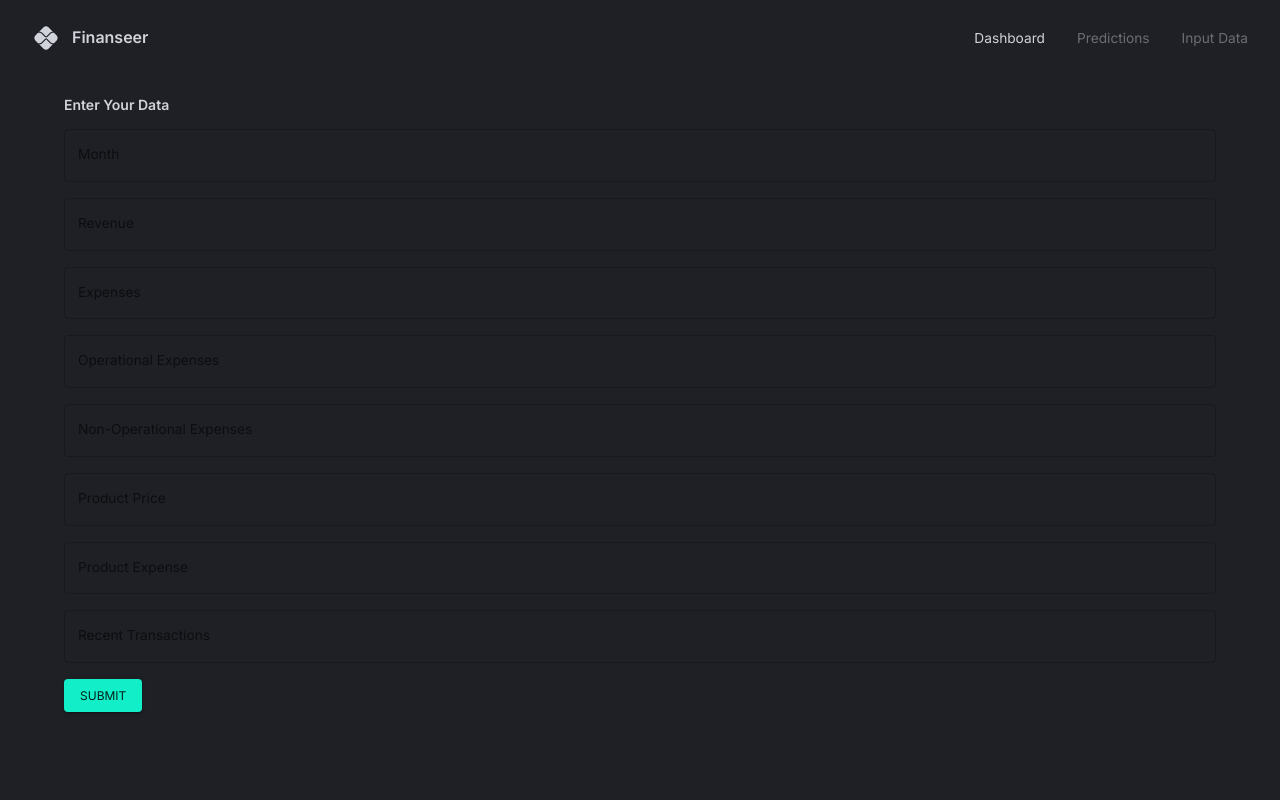
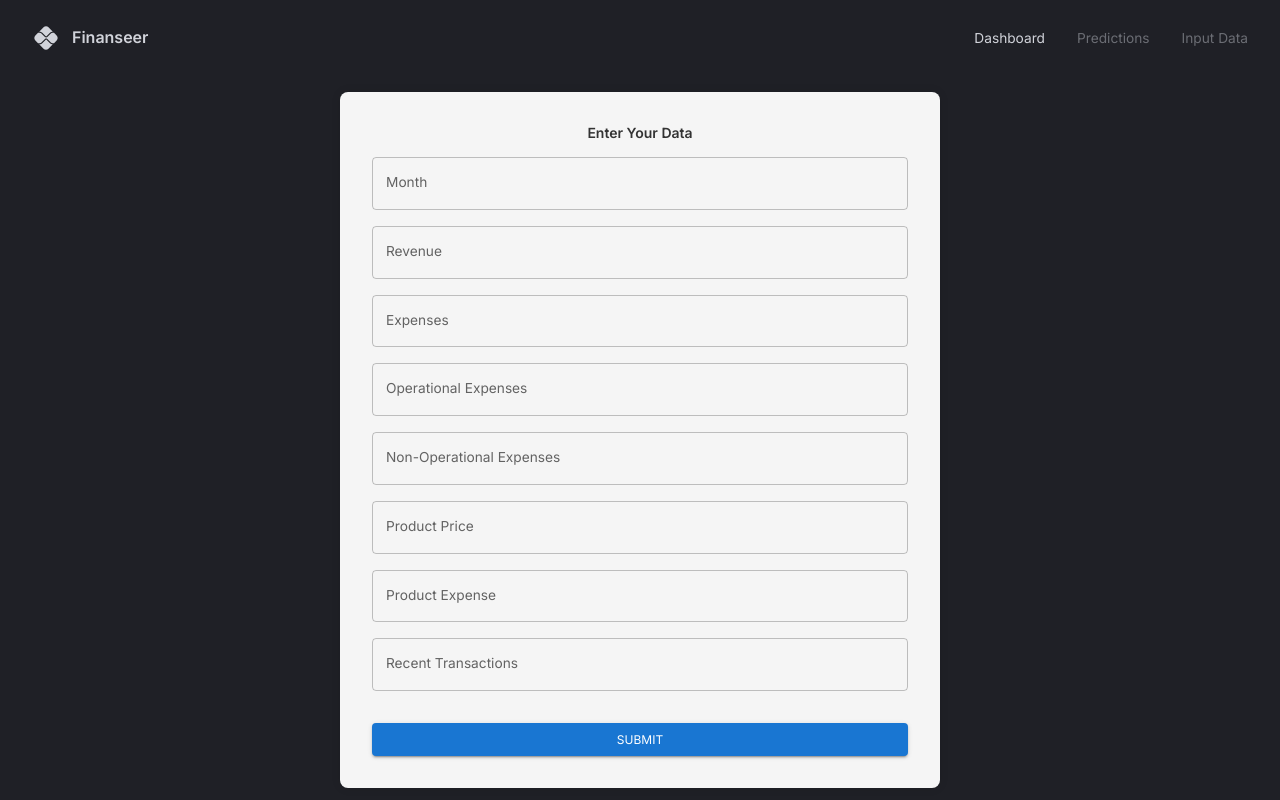
Before and after one commit to jorge-ivan-jimenez-reyes/mernfinanceapp, a React (Vite) app: page /input in a window 1280 px wide. Built offline with nearby package versions, Linux system fonts and the light colour scheme; no server answers.

Commit message:
added inout

```diff
--- a/src/App.tsx
+++ b/src/App.tsx
@@ -7,7 +7,7 @@ import { themeSettings } from "./theme";
 import Navbar from "@/scenes/navbar";
 import Dashboard from "@/scenes/dashboard";
 import Predictions from "@/scenes/predictions";
-import InputPage from "@/scenes/input/InputPage"; // Importa la nueva página
+import InputPage from "@/scenes/input/InputPage";
 
 function App() {
   const theme = useMemo(() => createTheme(themeSettings), []);
@@ -20,7 +20,7 @@ function App() {
             <Navbar />
             <Routes>
               <Route path="/" element={<Dashboard />} />
-              <Route path="/input" element={<InputPage />} /> {/* Ruta añadida */}
+              <Route path="/input" element={<InputPage />} />
               <Route path="/predictions" element={<Predictions />} />
             </Routes>
           </Box>
--- a/src/scenes/dashboard/Row3.tsx
+++ b/src/scenes/dashboard/Row3.tsx
@@ -49,7 +49,7 @@ const Row3 = ({ formData }: { formData: FormData }) => {
     if (formData) {
       return [
         {
-          _id: "1",
+          id: "1", // Cambiar _id a id
           price: Number(formData.productPrice),
           expense: Number(formData.productExpense),
         },
@@ -62,7 +62,7 @@ const Row3 = ({ formData }: { formData: FormData }) => {
     if (formData) {
       return [
         {
-          _id: "1",
+          id: "1", // Cambiar _id a id
           buyer: "Customer A",
           amount: Number(formData.revenue),
           productIds: ["1"],
@@ -74,7 +74,7 @@ const Row3 = ({ formData }: { formData: FormData }) => {
 
   const productColumns = [
     {
-      field: "_id",
+      field: "id",
       headerName: "id",
       flex: 1,
     },
@@ -94,7 +94,7 @@ const Row3 = ({ formData }: { formData: FormData }) => {
 
   const transactionColumns = [
     {
-      field: "_id",
+      field: "id",
       headerName: "id",
       flex: 1,
     },
--- a/src/scenes/input/InputPage.tsx
+++ b/src/scenes/input/InputPage.tsx
@@ -27,8 +27,16 @@ const InputPage = () => {
   };
 
   return (
-    <Box p="2rem">
-      <Typography variant="h4" mb="1rem">
+    <Box
+      p="2rem"
+      maxWidth="600px"
+      mx="auto"
+      mt="2rem"
+      borderRadius="8px"
+      bgcolor="#f5f5f5"
+      boxShadow="0 0 10px rgba(0, 0, 0, 0.1)"
+    >
+      <Typography variant="h4" mb="1rem" textAlign="center" color="#333">
         Enter Your Data
       </Typography>
       <TextField
@@ -101,7 +109,19 @@ const InputPage = () => {
         onChange={handleChange}
         sx={{ mb: "1rem" }}
       />
-      <Button variant="contained" onClick={handleSubmit}>
+      <Button
+        variant="contained"
+        onClick={handleSubmit}
+        fullWidth
+        sx={{
+          mt: "1rem",
+          backgroundColor: "#1976d2",
+          color: "#fff",
+          "&:hover": {
+            backgroundColor: "#115293",
+          },
+        }}
+      >
         Submit
       </Button>
     </Box>
```
Also changed, not shown: 1 other file (tests, documents, lock files or other folders).
